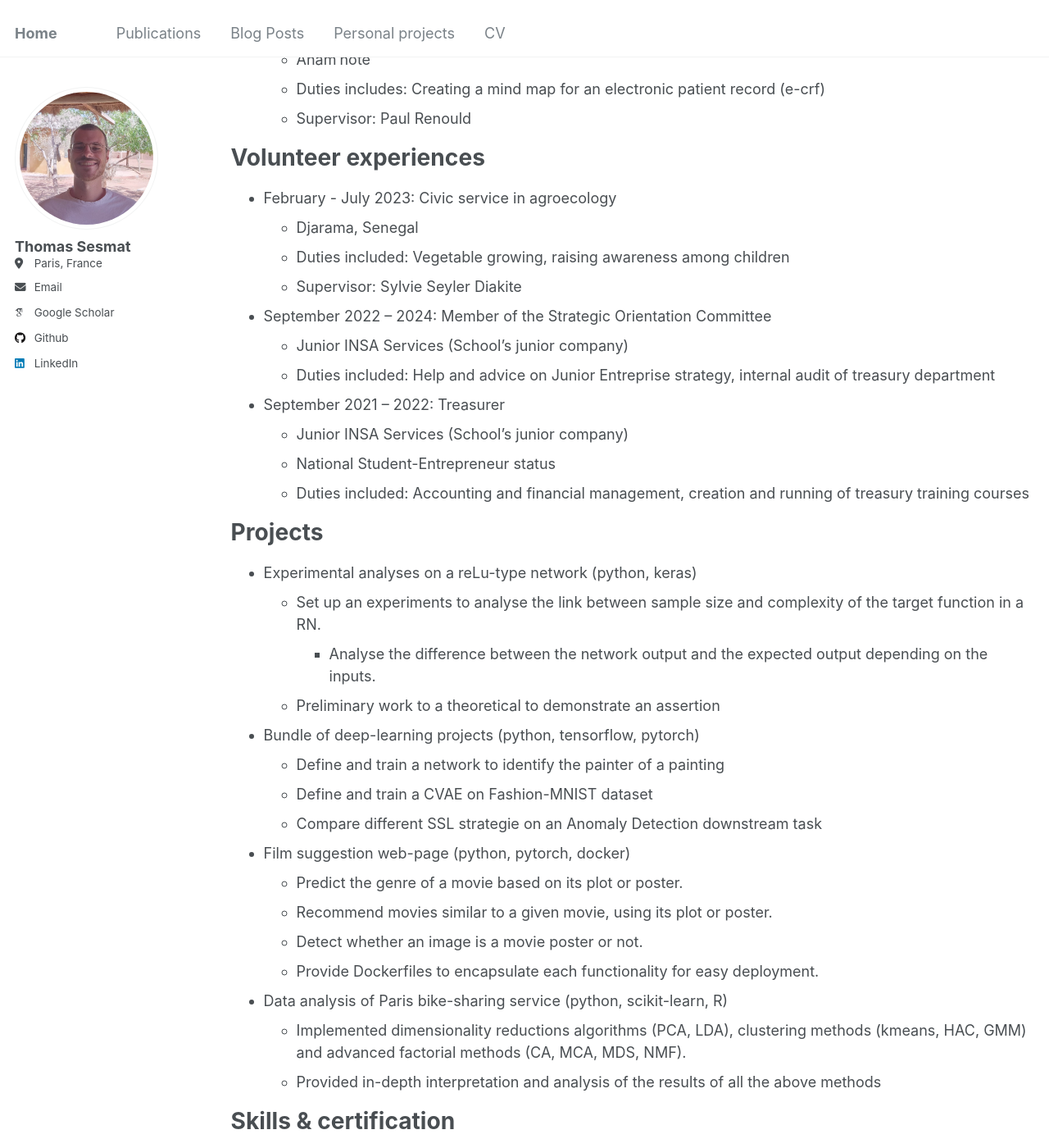
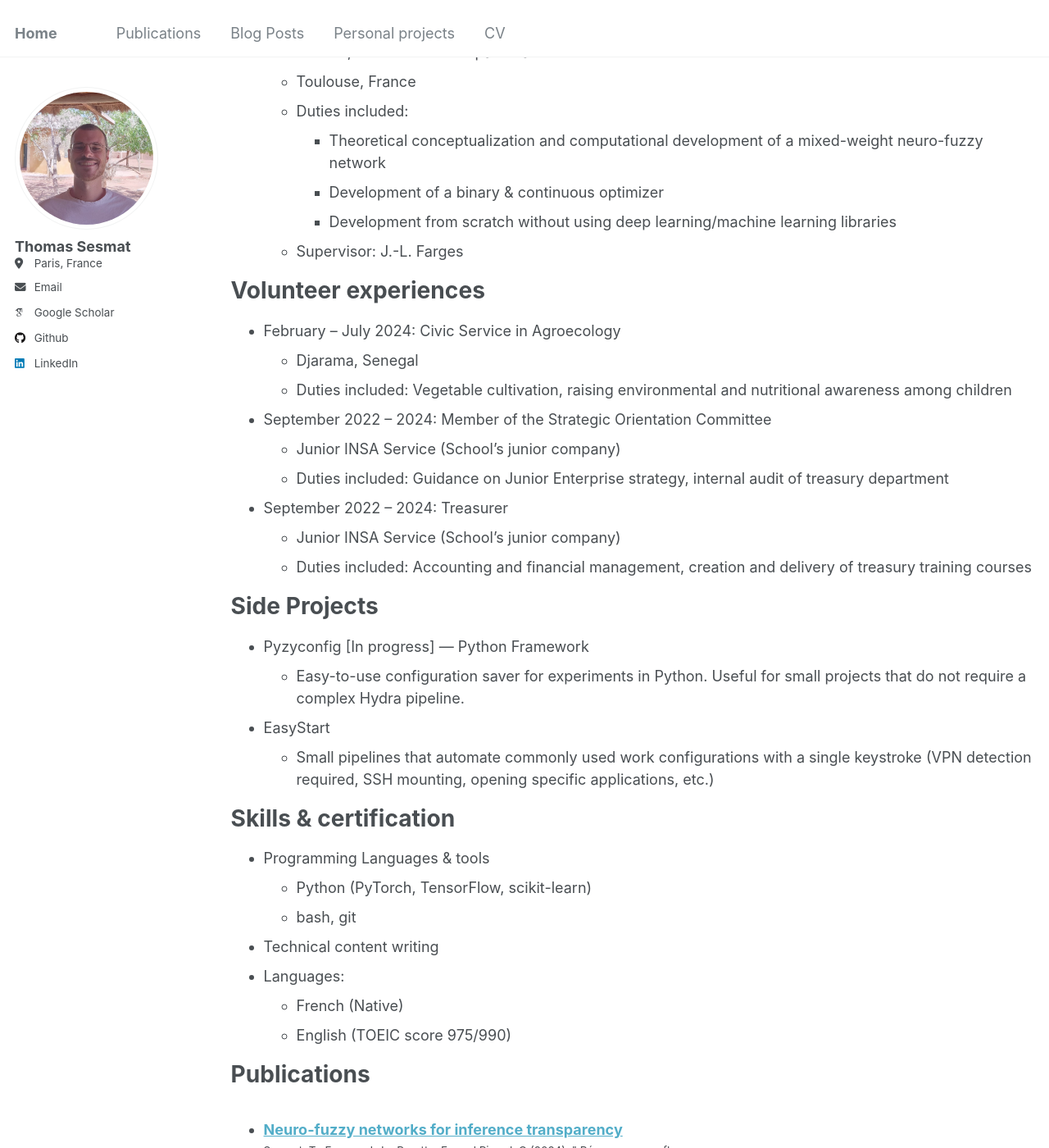
Before and after one commit to thomlapom/thomlapom.github.io, a Jekyll site: the page built from _pages/cv.md, in a window 1280 px wide and 1400 px high, scrolled down 1134 px. Shown: the whole window at 82% size. Built offline with Jekyll 4.4.1, drawn with Linux system fonts in a browser that asks for light colours; some web fonts are replaced; some of the changed text lies outside the part shown.

Commit message:
Update CV

```diff
--- a/_pages/cv.md
+++ b/_pages/cv.md
@@ -8,99 +8,85 @@ redirect_from:
 ---
 {% include base_path %}
 
-<div class="wordwrap"><a href="../files/CV_Sesmat_research.pdf">Here</a> is a a downloadable version of my CV </div>
+<div class="wordwrap"><a href="../files/CV_Sesmat_research.pdf">Here</a> is a downloadable version of my CV </div>
 
 ===
 
 Education
 ======
-* CIMI Seminarys (non-curricular)
-  * Probabily
-  * Optimization
-  * Statistics
-* M.S. in Applied mathematics, INSA Toulouse, 2025
-  * Relevant course work : High Dimensional Deep Learning, AI Frameworks, Signal & Image processing, Machine Learning, Data Analysis, Statistical Modeling,  Continuous Optimization, Non-Differential Optimization, Advanced Probability, Stochastic processes
-* B.S. in Applied mathematics, INSA Toulouse, 2022
-* Classe préparatoire aux grandes écoles, Fabert High School, 2021
+* Toulouse Mathematical Institute (non-curricular), Sep 2024 – June 2025
+  * Open-access seminars for researchers
+  * Deep learning, probability, optimization, statistics
+* M.S. in Applied Mathematics & Engineering, National Institute of Applied Sciences (INSA Toulouse), Sep 2021 – Sep 2025
+  * Relevant coursework: High-Dimensional Deep Learning, AI Frameworks, Signal & Image Processing, Machine Learning, Data Analysis, Statistical Modeling, Continuous Optimization, Non-Differentiable Optimization, Advanced Probability, Stochastic Processes
+* Classe préparatoire aux grandes écoles, Fabert High School, Sep 2018 – Jun 2021
   * Major in Physics & Chemistry
   * Minor in Mathematics & Informatics
+  * Honorary class
 
 
 Work experiences
 ======
-* March 2025 – Januaty 2025 : Research Intern
-  * ADASP group (Télécom Paris) x Deezer
-  * Duties included:
-    * Critical analysis and enhancement of MIRA tools from MTG lab for detareplication detection
-    * Detection of copyrighted datas in generative model applied to music generation
-  * Supervisor: Pr. G. Peeters, G. Meseguer-Brocal
+* June 2026 – Now: Research Scientist
+  * Deezer Research
+  * Paris, France
 
 
-* July – october 2023 : Research Intern
-  * ONERA
-  * Duties included: Theoretical conceptualization and computational development of a mixed-weight neuro-fuzzy network
-  * Supervisor: Pr. J.L. Farges (main)
+* March 2025 – January 2026: Research Intern
+  * ADASP (Télécom Paris) x Deezer Research
+  * Memorization detection and application to the detection of copyrighted data in audio generation
+  * Duties included:
+    * Critical analysis and improvement of the MTG laboratory's MIRA tools for data replication detection
+    * Development of Membership Inference Attacks on music Flow Matching models exploiting memorization
+  * Supervisors: G. Peeters, G. Meseguer-Brocal
 
 
-* June - August 2022 : Web Development Intern
-  * Anam'note
-  * Duties includes: Creating a mind map for an electronic patient record (e-crf)
-  * Supervisor: Paul Renould
+* July – December 2023: Neural Network Internship
+  * ONERA, the French Aerospace Lab
+  * Toulouse, France
+  * Duties included:
+    * Theoretical conceptualization and computational development of a mixed-weight neuro-fuzzy network
+    * Development of a binary & continuous optimizer
+    * Development from scratch without using deep learning/machine learning libraries
+  * Supervisor: J.-L. Farges
 
 
 Volunteer experiences
 ======
 
-* February - July 2023: Civic service in agroecology
+* February – July 2024: Civic Service in Agroecology
   * Djarama, Senegal
-  * Duties included: Vegetable growing, raising awareness among children
-  * Supervisor: Sylvie Seyler Diakite
+  * Duties included: Vegetable cultivation, raising environmental and nutritional awareness among children
 
 
 * September 2022 – 2024: Member of the Strategic Orientation Committee
-  * Junior INSA Services (School's junior company)
-  * Duties included: Help and advice on Junior Entreprise strategy, internal audit of treasury department
+  * Junior INSA Service (School's junior company)
+  * Duties included: Guidance on Junior Enterprise strategy, internal audit of treasury department
 
 
-* September 2021 – 2022: Treasurer
-  * Junior INSA Services (School's junior company)
-  * National Student-Entrepreneur status
-  * Duties included: Accounting and financial management, creation and running of treasury training courses
+* September 2022 – 2024: Treasurer
+  * Junior INSA Service (School's junior company)
+  * Duties included: Accounting and financial management, creation and delivery of treasury training courses
 
-Projects
+
+Side Projects
 =====
 
-* Experimental analyses on a reLu-type network (python, keras)
-  * Set up an experiments to analyse the link between sample size and complexity of the target function in a RN.
-    * Analyse the difference between the network output and the expected output depending on the inputs.
-  * Preliminary work to a theoretical to demonstrate an assertion
+* Pyzyconfig [In progress] — Python Framework
+  * Easy-to-use configuration saver for experiments in Python. Useful for small projects that do not require a complex Hydra pipeline.
 
 
-* Bundle of deep-learning projects (python, tensorflow, pytorch)
-  * Define and train a network to identify the painter of a painting
-  * Define and train a CVAE on Fashion-MNIST dataset
-  * Compare different SSL strategie on an Anomaly Detection downstream task
-
-
-* Film suggestion web-page (python, pytorch, docker)
-  * Predict the genre of a movie based on its plot or poster.
-  * Recommend movies similar to a given movie, using its plot or poster.
-  * Detect whether an image is a movie poster or not.
-  * Provide Dockerfiles to encapsulate each functionality for easy deployment.
-
-
-* Data analysis of Paris bike-sharing service (python, scikit-learn, R)
-  * Implemented dimensionality reductions algorithms (PCA, LDA), clustering methods (kmeans, HAC, GMM) and advanced factorial methods (CA, MCA, MDS, NMF).
-  * Provided in-depth interpretation and analysis of the results of all the above methods
+* EasyStart
+  * Small pipelines that automate commonly used work configurations with a single keystroke (VPN detection required, SSH mounting, opening specific applications, etc.)
 
 
 Skills & certification
 ======
-* Programming
-  * Python
-  * R
+* Programming Languages & tools
+  * Python (PyTorch, TensorFlow, scikit-learn)
+  * bash, git
 * Technical content writing
-* Languages :
+* Languages:
   * French (Native)
   * English (TOEIC score 975/990)
 
```
Also changed, not shown: other parts of _pages/cv.md (+2 -2 lines), _pages/about.md (+3 -3 lines), 1 other file.
